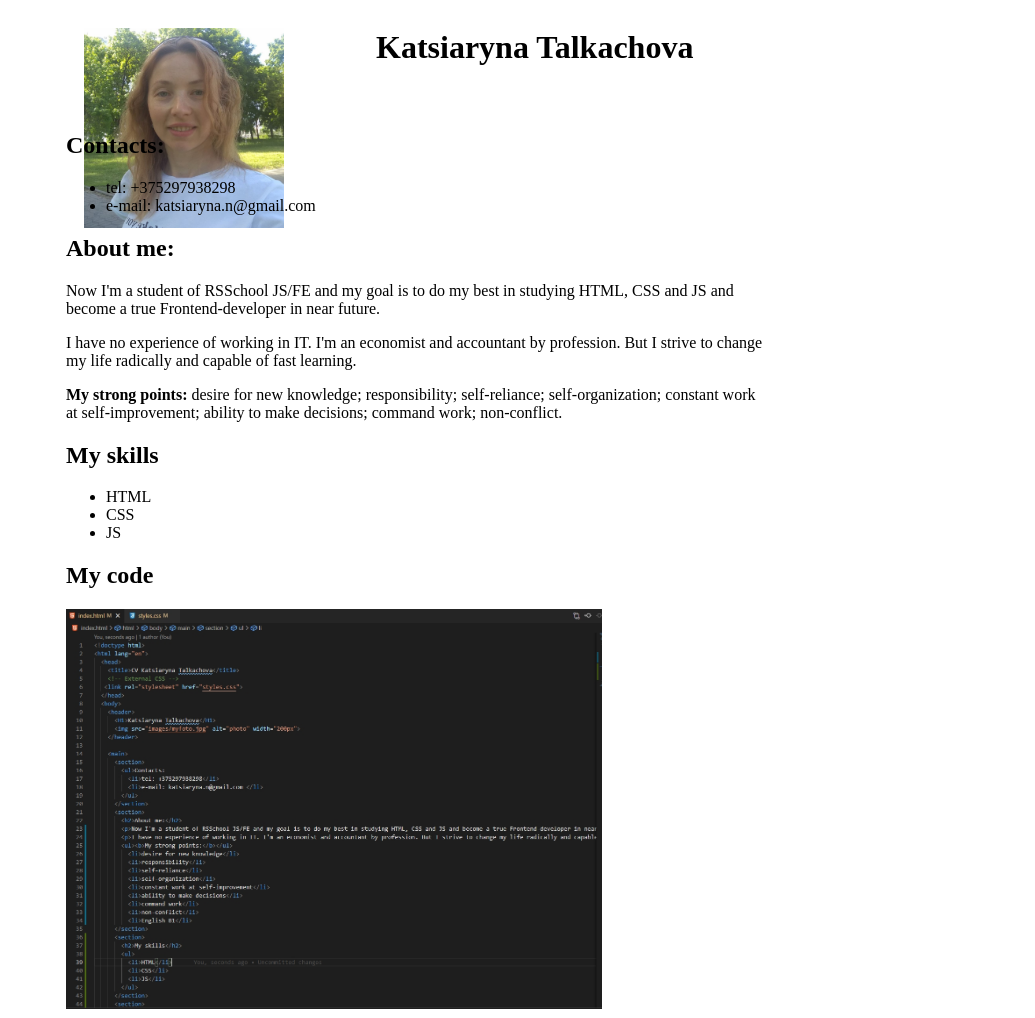
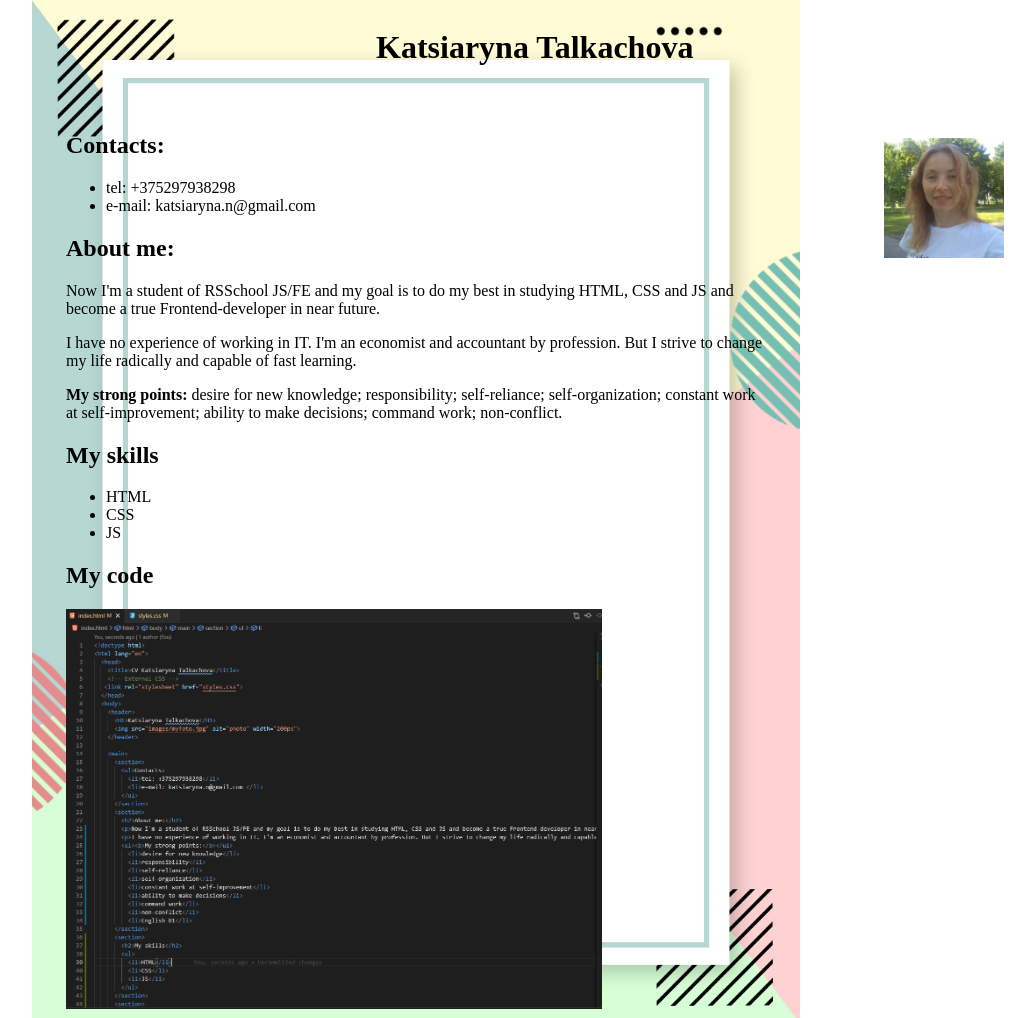
Before and after one commit to katrin-brest/rsschool-cv, a plain HTML site: page index.html in a window 1280 px wide. Shown: the top 1018 px of the page, without its empty margins (224-1259 px from the left). Drawn offline with Linux system fonts and the light colour scheme.

Commit message:
feat: add more styles

```diff
--- a/index.html
+++ b/index.html
@@ -4,12 +4,13 @@
     <title>CV Katsiaryna Talkachova</title>
     <!-- External CSS -->
    <link rel="stylesheet" href="styles.css">
+   <link rel="shortcut icon" href="images/favicon.ico" type="image/x-icon">
   </head>
 
   <body>
     <header >
       <H1 class="bottom-right">Katsiaryna Talkachova</H1>
-      <img class="bottom-left" src="images/myfoto.jpg" alt="photo" width="200px">
+      <img class="foto" src="images/myfoto.jpg" alt="photo" width="120px">
     </header>
 
     <main class="upper">
--- a/styles.css
+++ b/styles.css
@@ -1,12 +1,15 @@
+body {
+    background: no-repeat top/60% url("../rsschool-cv/images/cv-bg2.jpg");
+    }
 main {
     margin-left: auto;
     margin-right:auto;
     width: 700px;
 }
-.bottom-left {
+.foto {
     position:relative;
-    left: 300px;
-    top: 20px;
+    left: 1100px;
+    top: 130px;
 }
 .bottom-right {
     position: absolute;
@@ -14,9 +17,9 @@ main {
 }
 .upper {
     position: relative;
-    bottom: 100px;
+    bottom: 20px;
 }
 footer {
     text-align: right;
-    margin-right: 200px;
+    margin-right: 600px;
 }
```
Also changed, not shown: images/cv-bg2.jpg (added), images/favicon.ico (added).
